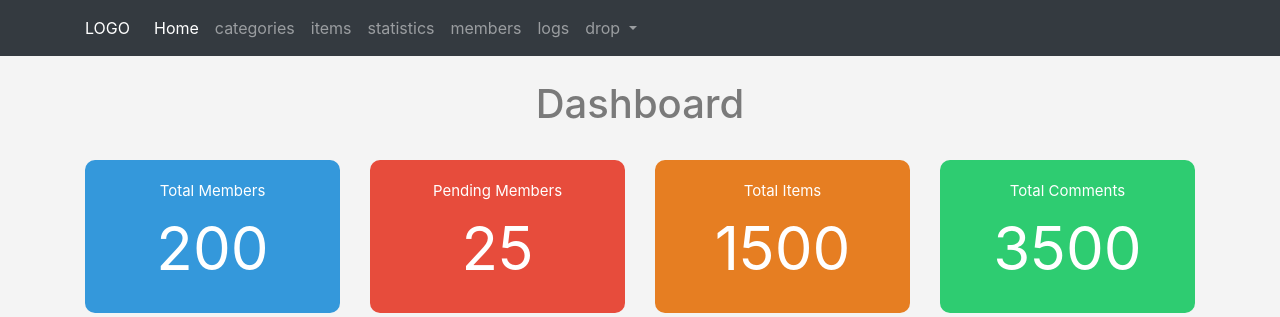
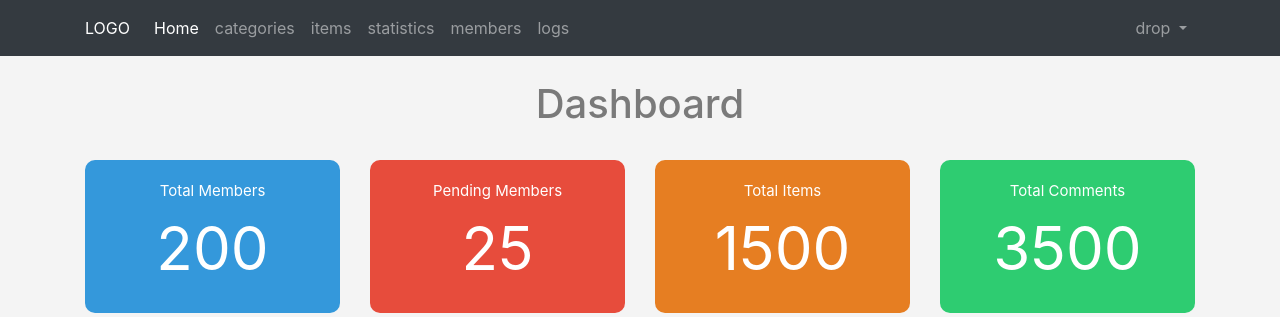
Before and after one commit to omrzdn/Yat-eCommerce, a PHP site: page /dashboard.php in a window 1280 px wide. Shown: the top 317 px of the page. Run offline with PHP 8.4, Linux system fonts and the light colour scheme; a user stored in the database is signed in; some libraries are stand-ins or nearby versions; some web fonts are replaced.

Commit message:
NavBar :)

```diff
--- a/admin/includes/templates/navbar.php
+++ b/admin/includes/templates/navbar.php
@@ -30,6 +30,8 @@
         <li class="nav-item">
           <a class="nav-link" href="#"><?php echo lang('LOGS')?></a>
         </li>
+      </ul>
+      <ul class="navbar-nav mr-0">
         <li class="nav-item dropdown ">
           <a class="nav-link dropdown-toggle" href="#" id="navbarDropdown" role="button" data-toggle="dropdown" aria-haspopup="true" aria-expanded="false">
             <?php echo lang('dropdown')?>
```
